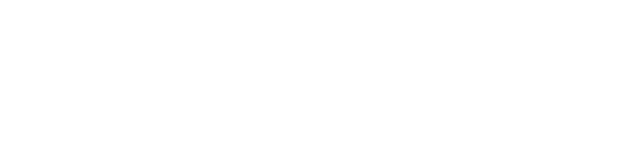
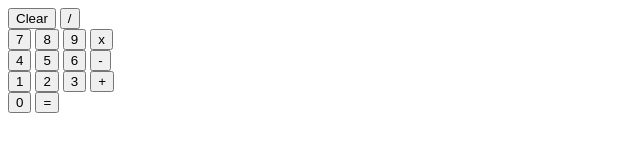
Before and after one commit to etitus90/calculator, a plain HTML site: page index.html in a window 1280 px wide. Shown: the whole page, without its empty margins (0-640 px from the left). Drawn offline with Linux system fonts and the light colour scheme.

Commit message:
Set up display div and calculator buttons

```diff
--- a/index.html
+++ b/index.html
@@ -6,6 +6,32 @@
         <title>Calculator</title>
     </head>
     <body>
-
+        <div id="display"></div>
+        <div class="row">
+            <button id="clear">Clear</button>
+            <button class="operator" id="divide">/</button>
+        </div>
+        <div class="row">
+            <button class="number">7</button>
+            <button class="number">8</button>
+            <button class="number">9</button>
+            <button class="operator" id="multiply">x</button>
+        </div>
+        <div class="row">
+            <button class="number">4</button>
+            <button class="number">5</button>
+            <button class="number">6</button>
+            <button class="operator" id="subtract">-</button>
+        </div>
+        <div class="row">
+            <button class="number">1</button>
+            <button class="number">2</button>
+            <button class="number">3</button>
+            <button class="operator" id="add">+</button>
+        </div>
+        <div class="row">
+            <button class="number">0</button>
+            <button id="equals">=</button>
+        </div>
     </body>
 </html>
```
